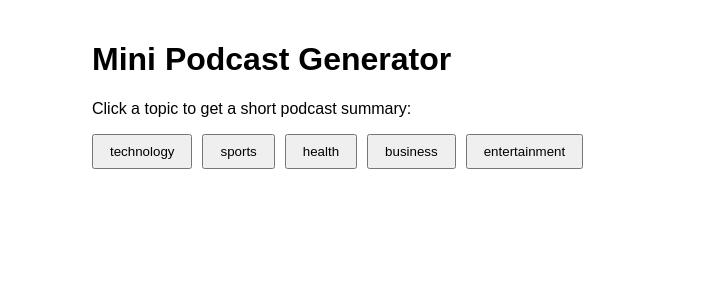
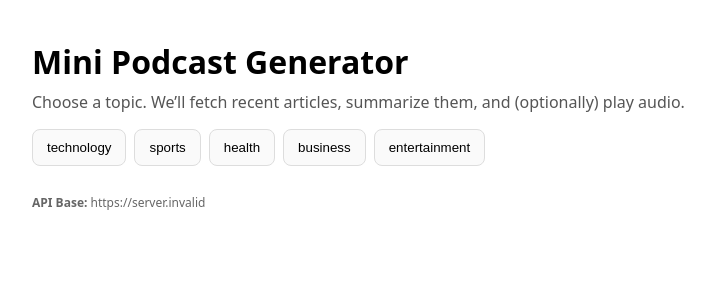
Before and after one commit to letch-source/news-podcast-app-frontend, a React (Create React App) app: page / in a window 1280 px wide. Shown: the top 300 px of the page, without its empty margins (248-962 px from the left). Built offline with nearby package versions, Linux system fonts and the light colour scheme; no server answers.

Commit message:
Update App.js and ignore .vs folder

```diff
--- a/src/App.js
+++ b/src/App.js
@@ -1,66 +1,119 @@
-import React, { useState } from 'react';
+import React, { useState } from "react";
 
-const topics = ['technology', 'sports', 'health', 'business', 'entertainment'];
+// Use env var in production, fall back to localhost for local dev
+const API_BASE = process.env.REACT_APP_API_URL || "http://localhost:4000";
+
+const TOPICS = ["technology", "sports", "health", "business", "entertainment"];
 
 export default function App() {
-  const [summary, setSummary] = useState('');
+  const [summary, setSummary] = useState("");
+  const [audioUrl, setAudioUrl] = useState("");
   const [loading, setLoading] = useState(false);
+  const [errorMsg, setErrorMsg] = useState("");
 
-  const speakSummary = (text) => {
+  const fetchSummary = async (topic) => {
+    setLoading(true);
+    setErrorMsg("");
+    setSummary("");
+    setAudioUrl("");
+
+    try {
+      const res = await fetch(`${API_BASE}/api/generate`, {
+        method: "POST",
+        headers: { "Content-Type": "application/json" },
+        body: JSON.stringify({ topic }),
+      });
+
+      if (!res.ok) {
+        const err = await res.json().catch(() => ({}));
+        throw new Error(err.error || `Request failed with ${res.status}`);
+      }
+
+      const data = await res.json();
+      setSummary(data.summary || "No summary returned.");
+      if (data.audioUrl) setAudioUrl(data.audioUrl);
+    } catch (e) {
+      setErrorMsg(e.message || "Error fetching summary.");
+    } finally {
+      setLoading(false);
+    }
+  };
+
+  const speakSummary = () => {
+    if (!summary) return;
     if (!window.speechSynthesis) {
-      alert('Sorry, your browser does not support Text-to-Speech.');
+      alert("Text-to-Speech not supported in this browser.");
       return;
     }
-    const utterance = new SpeechSynthesisUtterance(text);
-    window.speechSynthesis.cancel(); // Stop any current speech
+    const utterance = new SpeechSynthesisUtterance(summary);
+    window.speechSynthesis.cancel();
     window.speechSynthesis.speak(utterance);
   };
 
-  const handleClick = async (topic) => {
-    setLoading(true);
-    setSummary('');
-    try {
-      const res = await fetch('http://localhost:4000/api/generate', {
-        method: 'POST',
-        headers: { 'Content-Type': 'application/json' },
-        body: JSON.stringify({ topic }),
-      });
-      const data = await res.json();
-      if (data.summary) {
-        setSummary(data.summary);
-        speakSummary(data.summary);
-      } else {
-        setSummary('No summary available.');
-      }
-    } catch (err) {
-      setSummary('Error fetching summary.');
-    }
-    setLoading(false);
-  };
+  return (
+    <div style={{ fontFamily: "system-ui, Arial, sans-serif", maxWidth: 720, margin: "40px auto", padding: "0 16px" }}>
+      <h1 style={{ marginBottom: 8 }}>Mini Podcast Generator</h1>
+      <p style={{ marginTop: 0, color: "#555" }}>
+        Choose a topic. We’ll fetch recent articles, summarize them, and (optionally) play audio.
+      </p>
 
-  return (
-    <div style={{ fontFamily: 'Arial, sans-serif', maxWidth: 600, margin: 'auto', padding: 20 }}>
-      <h1>Mini Podcast Generator</h1>
-      <p>Click a topic to get a short podcast summary:</p>
-      <div style={{ marginBottom: 20 }}>
-        {topics.map((topic) => (
+      <div style={{ display: "flex", flexWrap: "wrap", gap: 8, margin: "16px 0 24px" }}>
+        {TOPICS.map((t) => (
           <button
-            key={topic}
-            onClick={() => handleClick(topic)}
+            key={t}
+            onClick={() => fetchSummary(t)}
             disabled={loading}
-            style={{ marginRight: 10, padding: '8px 16px', cursor: 'pointer' }}
+            style={{
+              padding: "10px 14px",
+              borderRadius: 8,
+              border: "1px solid #ddd",
+              cursor: "pointer",
+              background: "#fafafa",
+            }}
           >
-            {topic}
+            {t}
           </button>
         ))}
       </div>
-      {loading && <p>Loading summary...</p>}
+
+      {loading && <p>Loading…</p>}
+      {errorMsg && <p style={{ color: "crimson" }}>Error: {errorMsg}</p>}
+
       {summary && (
-        <>
-          <h3>Summary:</h3>
-          <p>{summary}</p>
-        </>
+        <div style={{ marginTop: 16 }}>
+          <h3 style={{ marginBottom: 8 }}>Summary</h3>
+          <p style={{ lineHeight: 1.6 }}>{summary}</p>
+
+          <div style={{ display: "flex", gap: 8, marginTop: 12 }}>
+            <button
+              onClick={speakSummary}
+              style={{
+                padding: "8px 12px",
+                borderRadius: 8,
+                border: "1px solid #ddd",
+                cursor: "pointer",
+                background: "#f3f3f3",
+              }}
+            >
+              🔊 Speak (Browser TTS)
+            </button>
+          </div>
+        </div>
       )}
+
+      {audioUrl && (
+        <div style={{ marginTop: 20 }}>
+          <h4 style={{ marginBottom: 8 }}>Audio</h4>
+          <audio controls style={{ width: "100%" }}>
+            <source src={audioUrl} type="audio/mpeg" />
+            Your browser does not support the audio element.
+          </audio>
+        </div>
+      )}
+
+      <div style={{ marginTop: 28, fontSize: 12, color: "#666" }}>
+        <strong>API Base:</strong> {API_BASE}
+      </div>
     </div>
   );
 }
```
